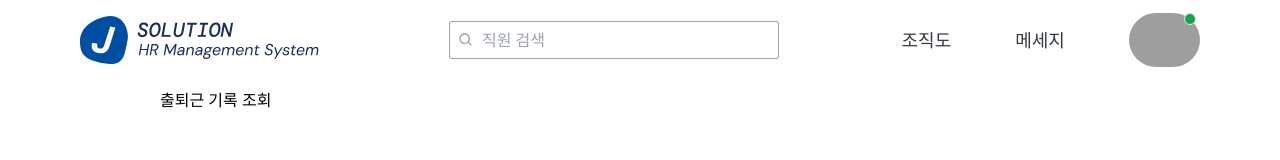
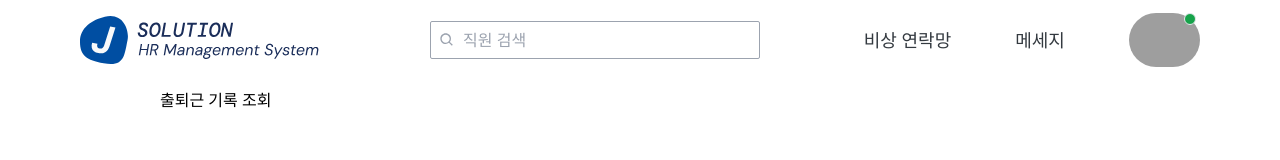
Before and after one commit to anheejeong/WELLMIND-FRONTEND, a React (Vite) app: page /commute in a window 1280 px wide. Shown: the top 160 px of the page. Built offline with nearby package versions, Linux system fonts and the light colour scheme; grey boxes are pictures that could not be loaded; the HTML template or start-up script is replaced by a standard one.

Commit message:
[Fix] 조직도 -> 비상연락망 수정

```diff
--- a/src/pages/Layout/InnerLayout.tsx
+++ b/src/pages/Layout/InnerLayout.tsx
@@ -31,7 +31,7 @@ export const InnerLayout = ({ children }: InnerLayoutProps) => {
           />
         </div>
         <div className="flex md:gap-4 lg:gap-10 xl:gap-16 h-full">
-          <button className="text-lg text-text-default">조직도</button>
+          <button className="text-lg text-text-default">비상 연락망</button>
           <button className="text-lg text-text-default">메세지</button>
           <div className="flex h-2/3 relative my-auto">
             <img
```
